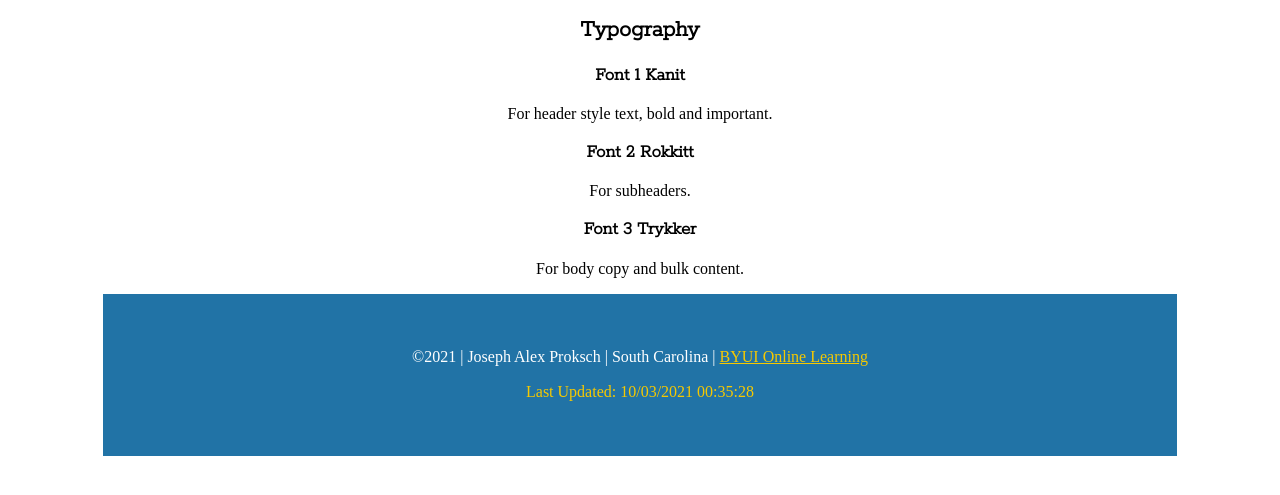
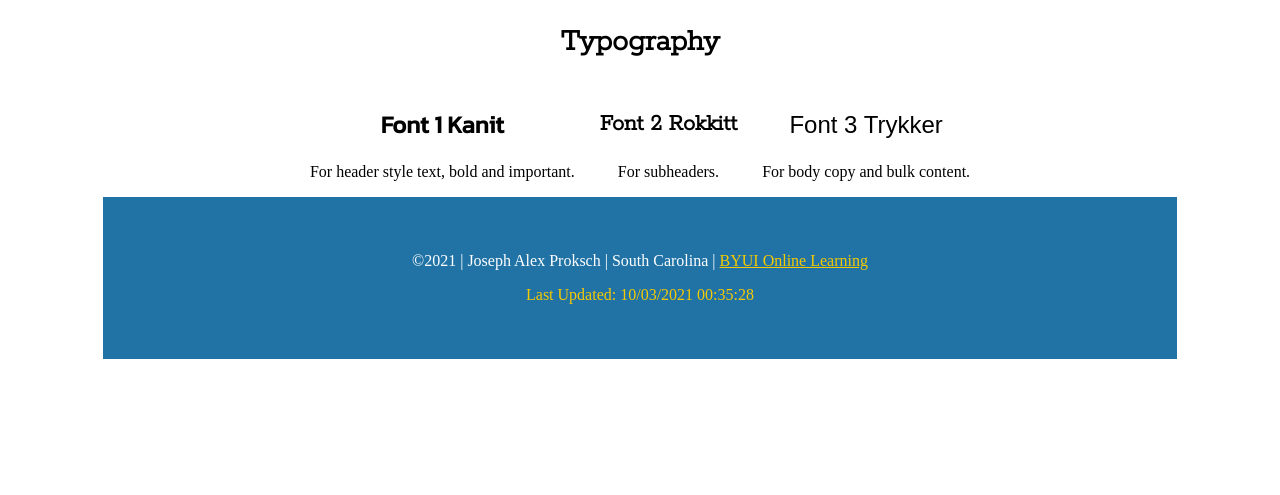
Before and after one commit to cptndeadbones/wdd230, a plain HTML site: page lesson03/typography.html in a window 1280 px wide. Shown: the part 155-650 px from the top of the page. Drawn offline with Linux system fonts and the light colour scheme; a web font is replaced by a local one.

Commit message:
typography CSS changes

```diff
--- a/lesson03/css/stylesheet.css
+++ b/lesson03/css/stylesheet.css
@@ -175,6 +175,51 @@ color scheme page
     color:#000000;
 }
 
+
+/**************************************
+Typography page
+**************************************/
+#typeHeader {
+    font-size: 2em;
+}
+
+#typePage {
+    display: inline-flex;
+}
+
+#typography {
+    padding-left: 25px;
+    padding-right:25px;
+}
+
+#typography h3 {
+    font-family: 'Kanit', sans-serif;
+    font-size: 1.5em;
+}
+
+#subheader {
+    padding-left: 25px;
+    padding-right:25px;
+}
+
+#subHeader h3 {
+    font-family: 'Rokkitt', sans-serif;
+    font-weight: 700;
+    font-size: 1.5em;
+}
+
+#bodyCopy {
+    padding-left: 25px;
+    padding-right:25px;
+}
+
+#bodyCopy h3 {
+    font-family: 'Trykker', sans-serif;
+    font-size: 1.5em;
+    font-weight: 400;
+}
+
+
 /**************************************
 * footer CSS
 ***************************************/
--- a/lesson03/typography.html
+++ b/lesson03/typography.html
@@ -32,8 +32,9 @@
 
 
     <main>
+        <h2 id="typeHeader">Typography</h2>
+        <div id="typePage">
         <section id="typography">
-        <h2>Typography</h2>
         <h3 id="Kanit">Font 1 Kanit</h3>
             <p>For header style text, bold and important.</p>
         </section>
@@ -47,6 +48,7 @@
         <h3 id="trykker">Font 3 Trykker</h3>
             <p> For body copy and bulk content.</p>
         </section>
+        </div>
 
     </main>
 
```
